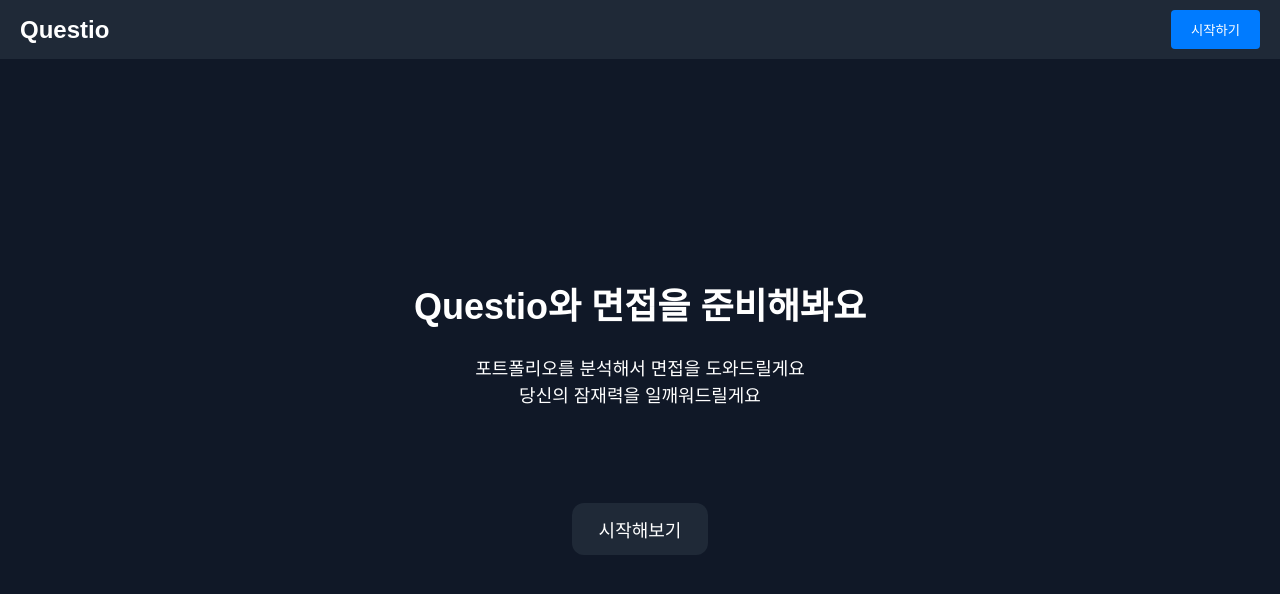
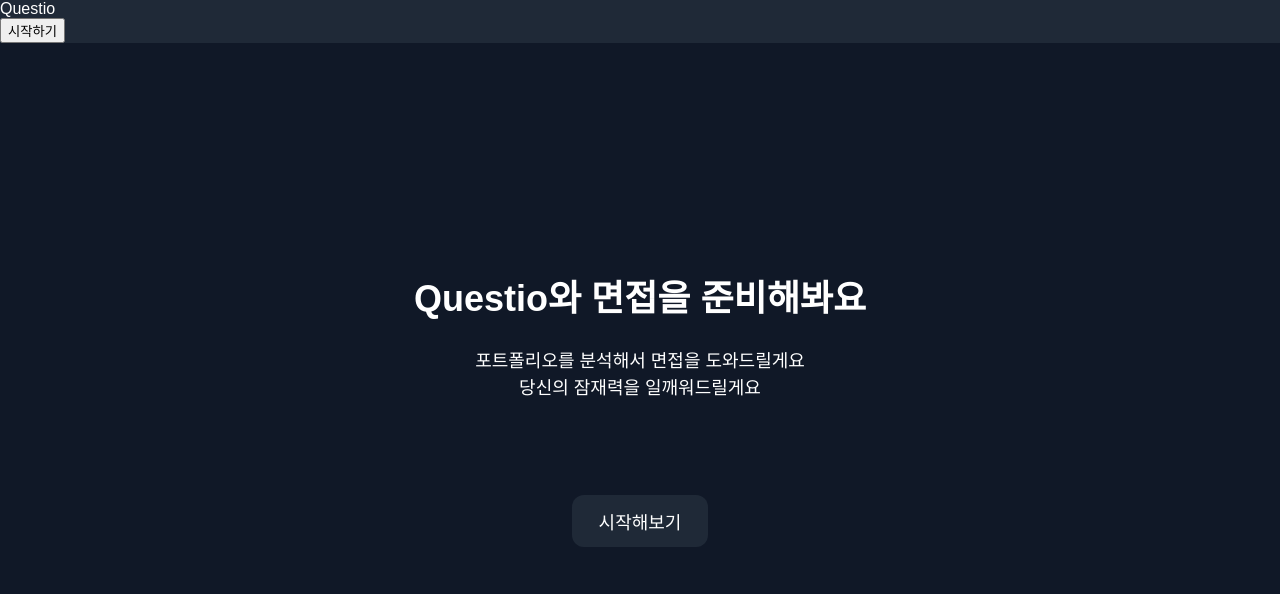
Before and after one commit to Team-Questio/Front, a React (Create React App) app: page / in a window 1280 px wide. Shown: the top 594 px of the page. Built offline with nearby package versions, Linux system fonts and the light colour scheme.

Commit message:
[fix] 헤더 수정

```diff
--- a/src/components/shared/Header.tsx
+++ b/src/components/shared/Header.tsx
@@ -3,33 +3,6 @@ import { useNavigate } from "react-router-dom";
 import styled from "styled-components";
 import { FaUserCircle } from "react-icons/fa"; // 사용자 이모티콘
 import useAuth from "../../utils/useAuth"; // 로그인 상태 확인을 위한 커스텀 훅
-
-const HeaderContainer = styled.header`
-  display: flex;
-  justify-content: space-between;
-  align-items: center;
-  padding: 10px 20px;
-  color: white;
-`;
-
-const Logo = styled.div`
-  font-size: 24px;
-  font-weight: bold;
-  cursor: pointer;
-`;
-
-const Button = styled.button`
-  background-color: #007bff;
-  color: white;
-  border: none;
-  padding: 10px 20px;
-  border-radius: 4px;
-  cursor: pointer;
-
-  &:hover {
-    background-color: #0056b3;
-  }
-`;
 
 const UserIcon = styled.div`
   position: relative;
@@ -82,8 +55,8 @@ const Header: React.FC = () => {
   };
 
   return (
-    <HeaderContainer>
-      <Logo onClick={handleLogoClick}>Questio</Logo>
+    <div>
+      <div onClick={handleLogoClick}>Questio</div>
 
       {isAuthenticated ? (
         <UserIcon onClick={toggleDropdown}>
@@ -96,9 +69,9 @@ const Header: React.FC = () => {
           </DropdownMenu>
         </UserIcon>
       ) : (
-        <Button onClick={handleButtonClick}>시작하기</Button>
+        <button onClick={handleButtonClick}>시작하기</button>
       )}
-    </HeaderContainer>
+    </div>
   );
 };
 
```
